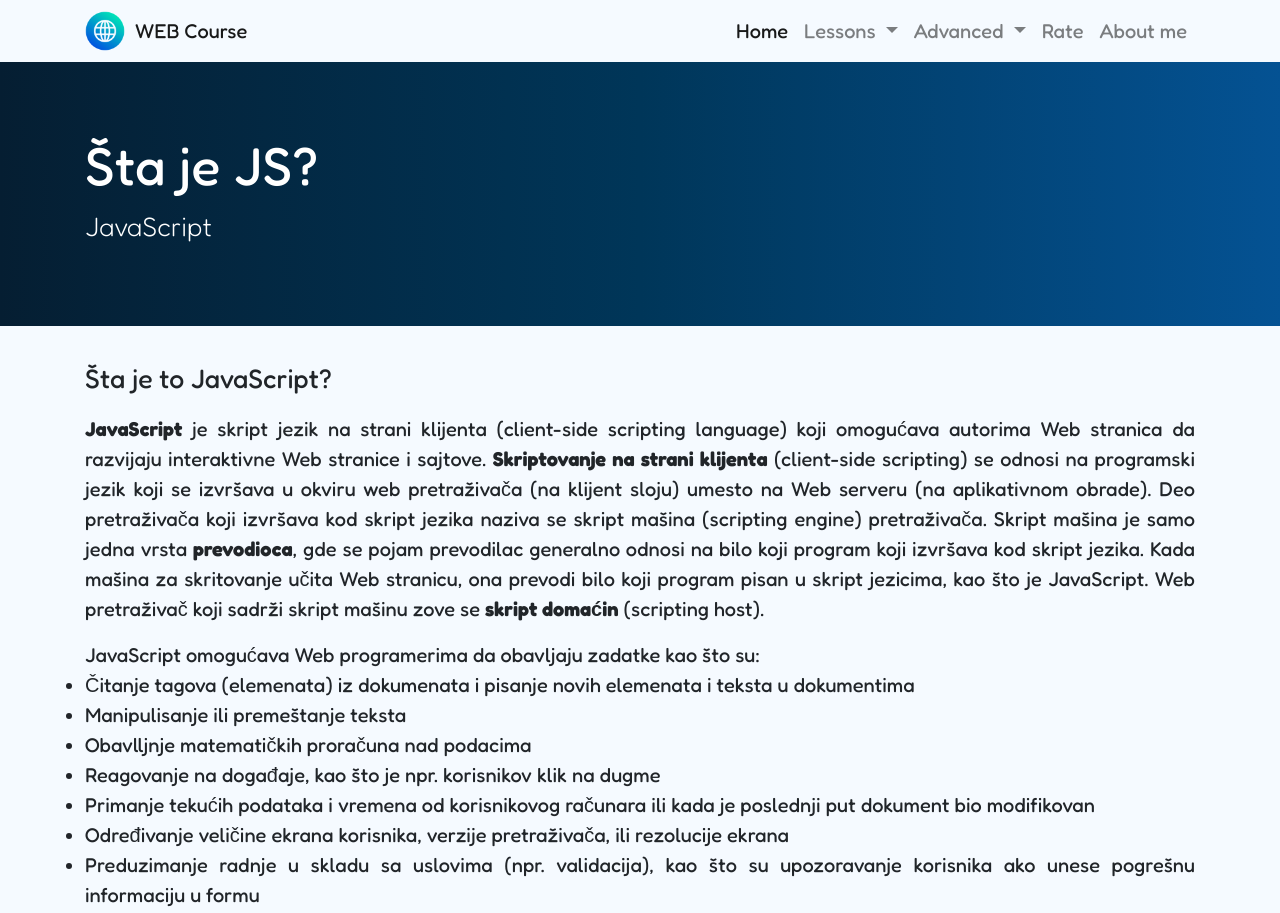
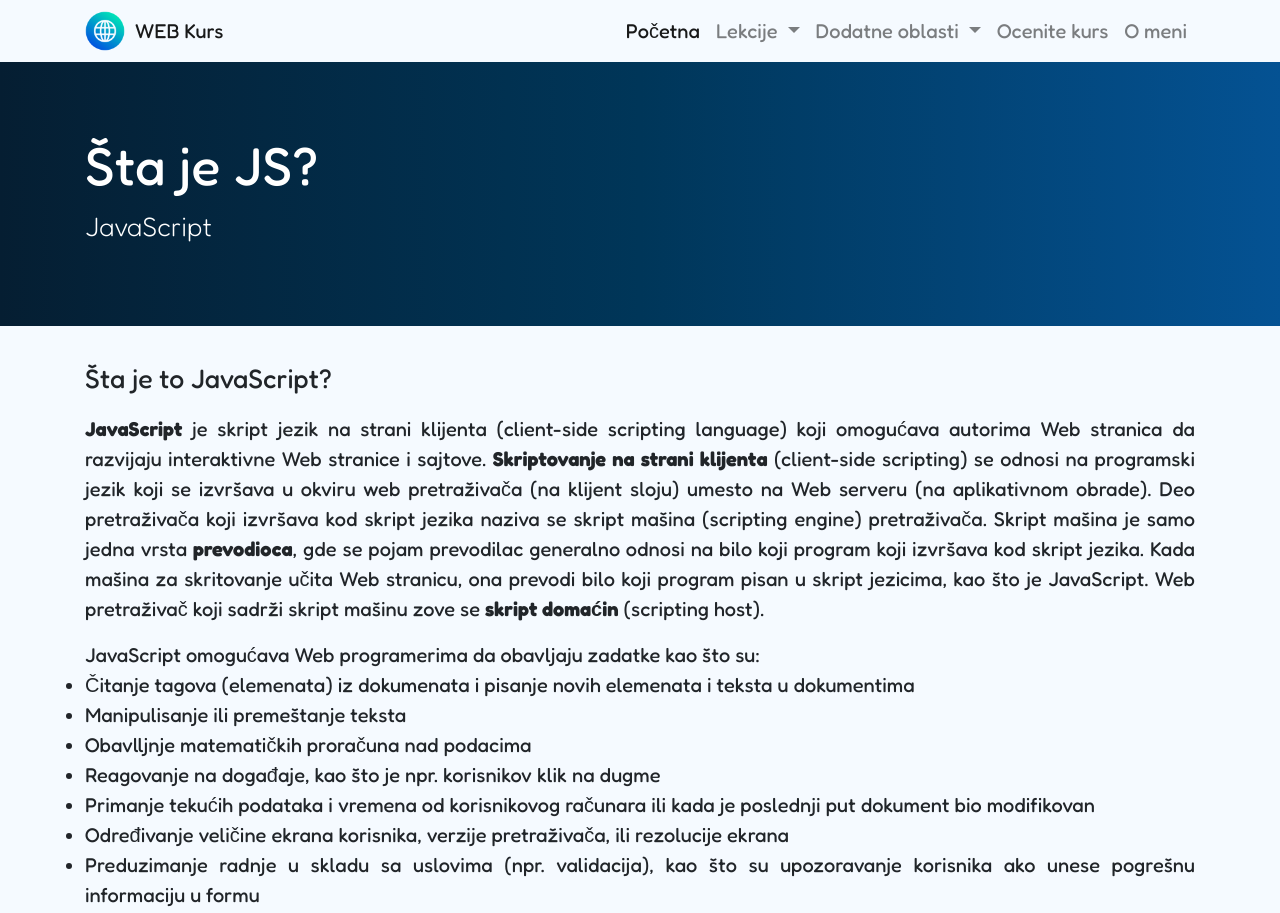
Before and after one commit to ZeljkoZarkovic/web_course, a plain HTML site: page javascript.html in a window 1280 px wide. Shown: the top 913 px of the page. Drawn offline with nearby package versions, Linux system fonts and the light colour scheme; a web font is replaced by a local one.

Commit message:
Izmena headera na stranici JavaScript

```diff
--- a/javascript.html
+++ b/javascript.html
@@ -21,7 +21,7 @@
     <nav class="navbar navbar-expand-lg navbar-light" id="navbar">
         <div class="container">
             <img src="style/img/web_logo.png" alt="" style="width: 40px; height: 40px; margin-right: 10px;">
-            <a class="navbar-brand" href="index.html">WEB Course</a>
+            <a class="navbar-brand" href="index.html">WEB Kurs</a>
             <button class="navbar-toggler" type="button" data-toggle="collapse" data-target="#navbarNav"
                 aria-controls="navbarNav" aria-expanded="false" aria-label="Toggle navigation">
                 <span class="navbar-toggler-icon"></span>
@@ -29,12 +29,12 @@
             <div class="collapse navbar-collapse justify-content-end" id="navbarNav">
                 <ul class="navbar-nav">
                     <li class="nav-item active">
-                        <a class="nav-link" href="index.html">Home</a>
+                        <a class="nav-link" href="index.html">Početna</a>
                     </li>
                     <li class="nav-item dropdown">
                         <a class="nav-link dropdown-toggle" href="#" role="button" data-toggle="dropdown"
                             aria-expanded="false">
-                            Lessons
+                            Lekcije
                         </a>
                         <div class="dropdown-menu">
                             <a class="dropdown-item" href="internet.html">Internet i WWW</a>
@@ -46,7 +46,7 @@
                     <li class="nav-item dropdown">
                         <a class="nav-link dropdown-toggle" href="#" role="button" data-toggle="dropdown"
                             aria-expanded="false">
-                            Advanced
+                            Dodatne oblasti
                         </a>
                         <div class="dropdown-menu">
                             <a class="dropdown-item" href="WEBdizajn.html">Web dizajn</a>
@@ -54,10 +54,10 @@
                         </div>
                     </li>
                     <li class="nav-item">
-                        <a class="nav-link" href="rate.html">Rate</a>
+                        <a class="nav-link" href="rate.html">Ocenite kurs</a>
                     </li>
                     <li class="nav-item">
-                        <a class="nav-link" href="about_us.html">About me</a>
+                        <a class="nav-link" href="about_us.html">O meni</a>
                     </li>
                 </ul>
             </div>
```
